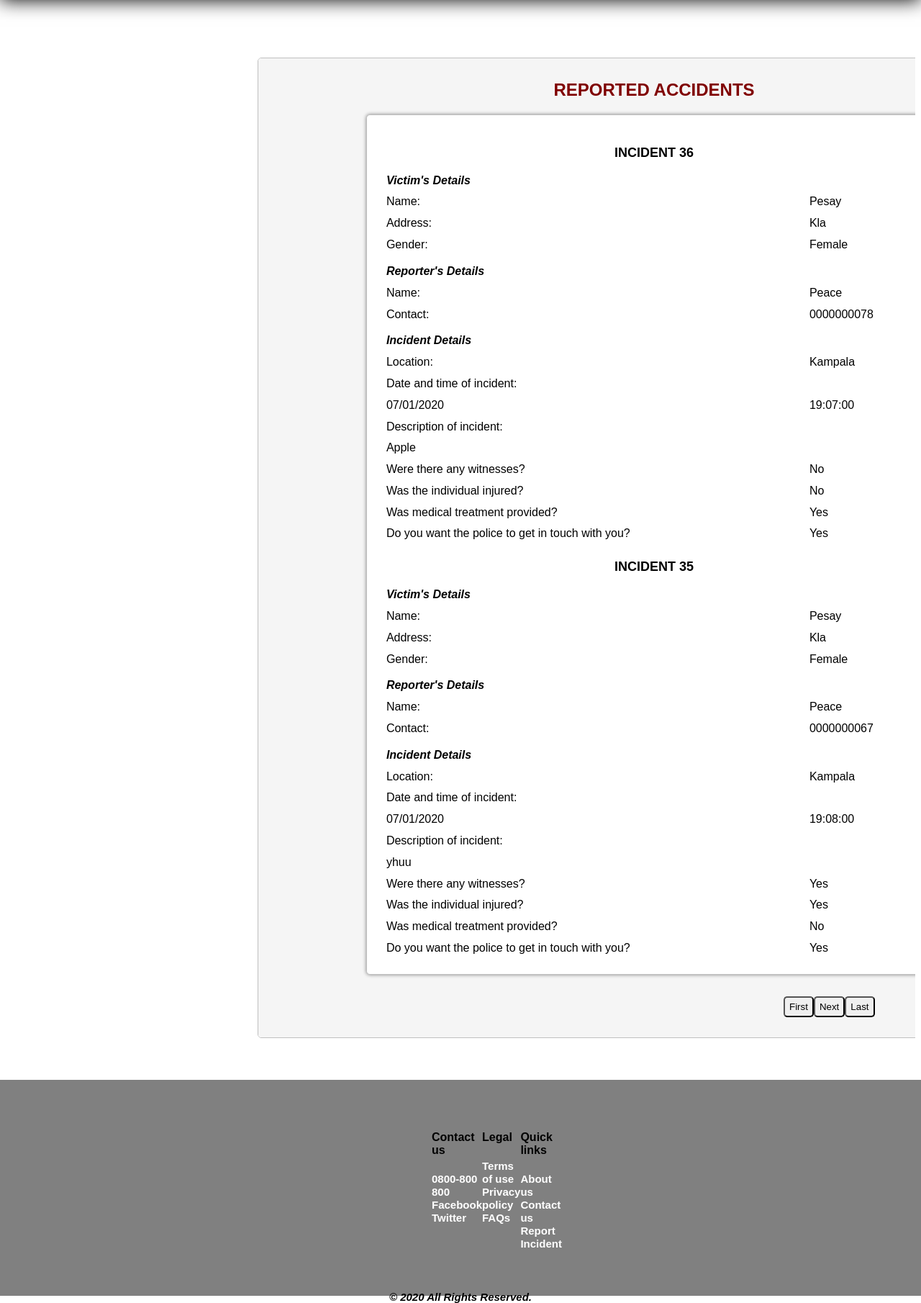
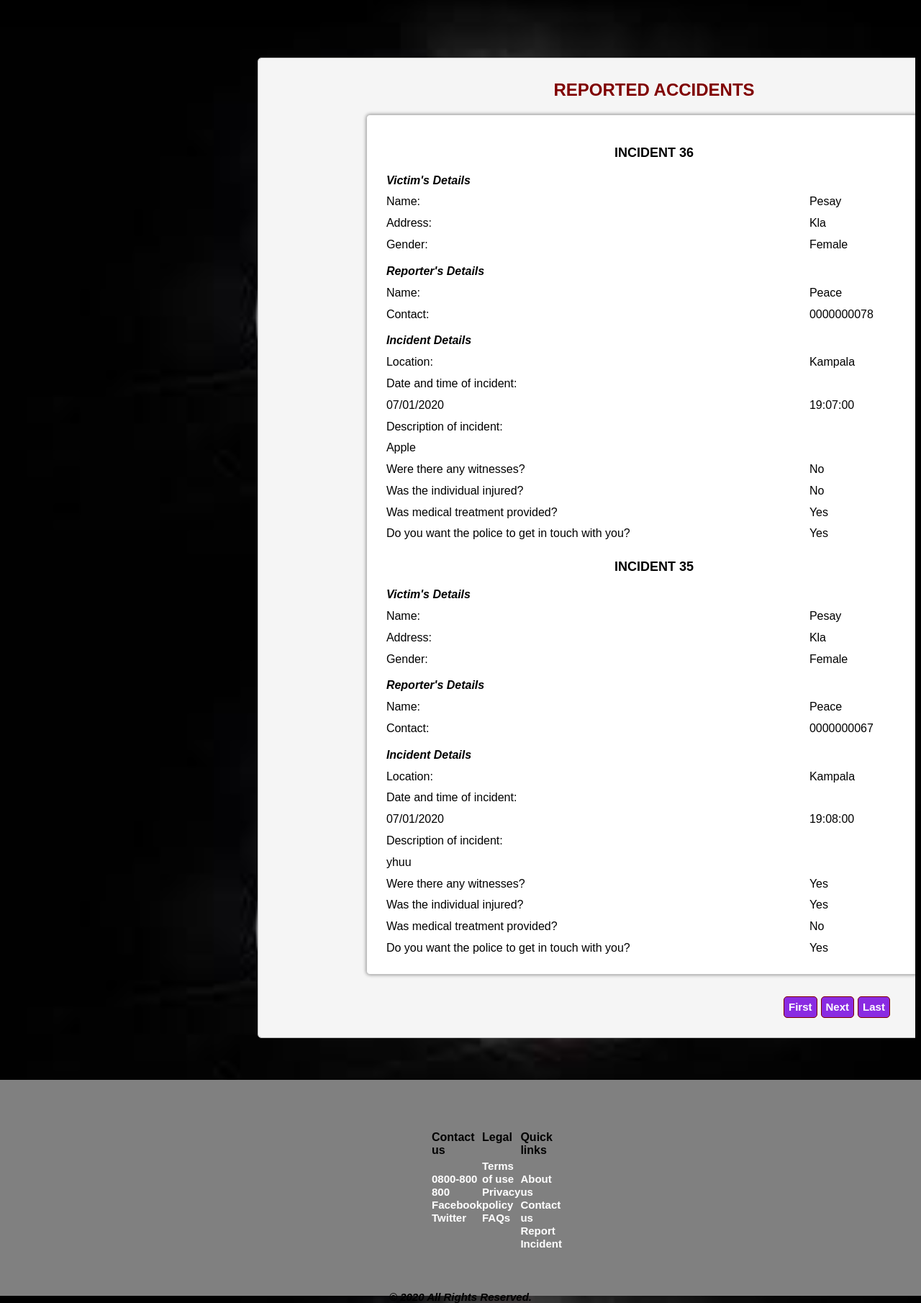
Before and after one commit to Peace-Apple/AReporter, a PHP site: page /cases.php in a window 1280 px wide. Shown: the part 80-1890 px from the top of the page at 72% size. Run offline with PHP 8.4, Linux system fonts and the light colour scheme; a user stored in the database is signed in; data comes from the database, SQL or seed files in the repository; data that the repository does not hold is empty; some libraries are stand-ins or nearby versions.

Commit message:
Modify styling

```diff
--- a/web/assets/style.css
+++ b/web/assets/style.css
@@ -3,7 +3,7 @@ html, body {
   height: 100%;
 }
 .mainbody {
-  /* background: url('images/mag.jpeg'); */
+  background: url('images/mag.jpeg');
   background-size: cover;
   margin-top: 80px;
   font-family: sans-serif;
@@ -454,7 +454,7 @@ background-color: lightgray;
   color: white;
   font-size: 15px;
 }
-.page_links .prev-button {
+.page_links .buttons {
   font-weight: bold;
   background-color: blueviolet;
   border: 1px solid maroon;
@@ -463,7 +463,7 @@ background-color: lightgray;
   margin-right: 5px;
   height: 30px;
 }
-.page_links .next-button {
+.page_links .last {
   font-weight: bold;
   background-color: blueviolet;
   border: 1px solid maroon;
```
